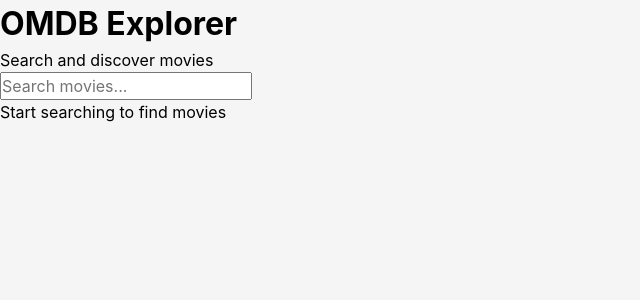
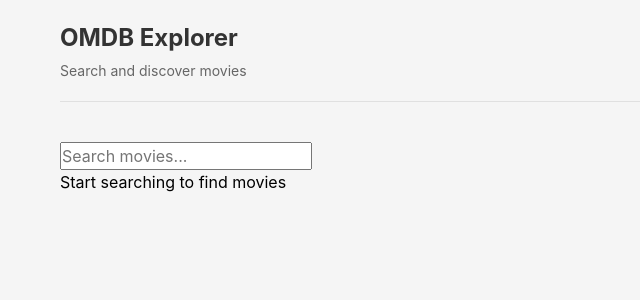
Before and after one commit to primabudi/omdb-explorer, a React (Vite) app: page / in a window 1280 px wide. Shown: the top 300 px of the page, without its empty margins (0-640 px from the left). Built offline with nearby package versions, Linux system fonts and the light colour scheme; no server answers.

Commit message:
chore: add styling for movie list

```diff
--- /dev/null
+++ b/src/components/Header/Header.module.css
@@ -0,0 +1,17 @@
+.header {
+  padding: 20px 0;
+  border-bottom: 1px solid #e0e0e0;
+  margin-bottom: 20px;
+}
+
+.title {
+  font-size: 24px;
+  color: #333;
+  margin: 0 0 4px;
+}
+
+.subtitle {
+  color: #666;
+  font-size: 14px;
+  margin: 0;
+}
--- a/src/components/Header/Header.tsx
+++ b/src/components/Header/Header.tsx
@@ -1,4 +1,5 @@
 import { Link } from 'react-router-dom'
+import s from './Header.module.css'
 
 interface HeaderProps {
   children?: React.ReactNode
@@ -6,11 +7,11 @@
 
 function Header({ children }: HeaderProps) {
   return (
-    <header>
-      <Link to="/">
-        <h1>OMDB Explorer</h1>
-      </Link>
-      <p>Search and discover movies</p>
+    <header className={s.header}>
+      <h1 className={s.title}>
+        <Link to="/">OMDB Explorer</Link>
+      </h1>
+      <p className={s.subtitle}>Search and discover movies</p>
       {children}
     </header>
   )
--- /dev/null
+++ b/src/components/MovieCard/MovieCard.module.css
@@ -0,0 +1,53 @@
+.card {
+  background: #1e1e2e;
+  border-radius: 8px;
+  overflow: hidden;
+  transition: transform 0.2s;
+}
+
+/* simple animation when hover */
+.card:hover {
+  transform: translateY(-4px);
+}
+
+.poster {
+  width: 100%;
+  height: 280px;
+  object-fit: cover;
+  cursor: pointer;
+}
+
+.info {
+  padding: 12px;
+}
+
+.title {
+  margin: 0 0 4px;
+  font-size: 14px;
+  color: #fff;
+}
+
+.title a {
+  color: inherit;
+  text-decoration: none;
+}
+
+.title a:hover {
+  color: lightskyblue;
+}
+
+.year {
+  margin: 0 0 8px;
+  color: #888;
+  font-size: 13px;
+}
+
+.type {
+  display: inline-block;
+  background: rgba(255, 255, 255, 0.2);
+  color: lightskyblue;
+  padding: 2px 8px;
+  border-radius: 12px;
+  font-size: 11px;
+  text-transform: capitalize;
+}
--- a/src/components/MovieCard/MovieCard.tsx
+++ b/src/components/MovieCard/MovieCard.tsx
@@ -1,5 +1,6 @@
 import { Link } from 'react-router-dom'
 import { Movie } from '../../types/movie'
+import s from './MovieCard.module.css'
 
 interface MovieCardProps {
   movie: Movie
@@ -15,19 +16,19 @@
   const posterSrc = movie.Poster !== 'N/A' ? movie.Poster : '/placeholder.svg'
 
   return (
-    <div>
+    <div className={s.card}>
       <img
         src={posterSrc}
         alt={movie.Title}
         onClick={handlePosterClick}
-        style={{ cursor: 'pointer' }}
+        className={s.poster}
       />
-      <div>
-        <Link to={`/movie/${movie.imdbID}`}>
-          <h3>{movie.Title}</h3>
-        </Link>
-        <p>{movie.Year}</p>
-        <span>{movie.Type}</span>
+      <div className={s.info}>
+        <h3 className={s.title}>
+          <Link to={`/movie/${movie.imdbID}`}>{movie.Title}</Link>
+        </h3>
+        <p className={s.year}>{movie.Year}</p>
+        <span className={s.type}>{movie.Type}</span>
       </div>
     </div>
   )
--- /dev/null
+++ b/src/components/MovieList/MovieList.module.css
@@ -0,0 +1,24 @@
+.grid {
+  display: grid;
+  grid-template-columns: repeat(5, 1fr);
+  gap: 20px;
+  padding: 20px 0;
+}
+
+.loading {
+  text-align: center;
+  color: #888;
+  padding: 20px;
+}
+
+.error {
+  text-align: center;
+  color: #f87171;
+  padding: 20px;
+}
+
+.empty {
+  text-align: center;
+  color: #888;
+  padding: 40px;
+}
--- a/src/components/MovieList/MovieList.tsx
+++ b/src/components/MovieList/MovieList.tsx
@@ -1,5 +1,6 @@
 import { Movie } from '../../types/movie'
 import MovieCard from '../MovieCard/MovieCard'
+import s from './MovieList.module.css'
 
 interface MovieListProps {
   movies: Movie[]
@@ -11,19 +12,20 @@
 
 function MovieList({ movies, loading, error, onPosterClick, loadMoreRef }: MovieListProps) {
   if (loading && movies.length === 0) {
-    return <p>Loading...</p>
+    return <p className={s.loading}>Loading...</p>
   }
 
   if (error) {
-    return <p>Error: {error}</p>
+    return <p className={s.error}>Error: {error}</p>
   }
 
   if (movies.length === 0) {
-    return <p>No movies found</p>
+    return <p className={s.empty}>No movies found</p>
   }
 
   return (
     <div>
+      <div className={s.grid}>
         {movies.map((movie) => (
           <MovieCard
             key={movie.imdbID}
@@ -31,8 +33,9 @@
             onPosterClick={onPosterClick}
           />
         ))}
+      </div>
       <div ref={loadMoreRef} />
-      {loading && <p>Loading more...</p>}
+      {loading && <p className={s.loading}>Loading more...</p>}
     </div>
   )
 }
--- /dev/null
+++ b/src/layouts/Layout.module.css
@@ -0,0 +1,9 @@
+.container {
+  max-width: 1200px;
+  margin: 0 auto;
+  padding: 0 20px;
+}
+
+.main {
+  padding: 20px 0;
+}
--- a/src/layouts/Layout.tsx
+++ b/src/layouts/Layout.tsx
@@ -1,11 +1,12 @@
 import { Outlet } from 'react-router-dom'
 import Header from '../components/Header/Header'
+import s from './Layout.module.css'
 
 function Layout() {
   return (
-    <div>
+    <div className={s.container}>
       <Header />
-      <main>
+      <main className={s.main}>
         <Outlet />
       </main>
     </div>
```
Lines whose indentation alone changed are shown as unchanged.
